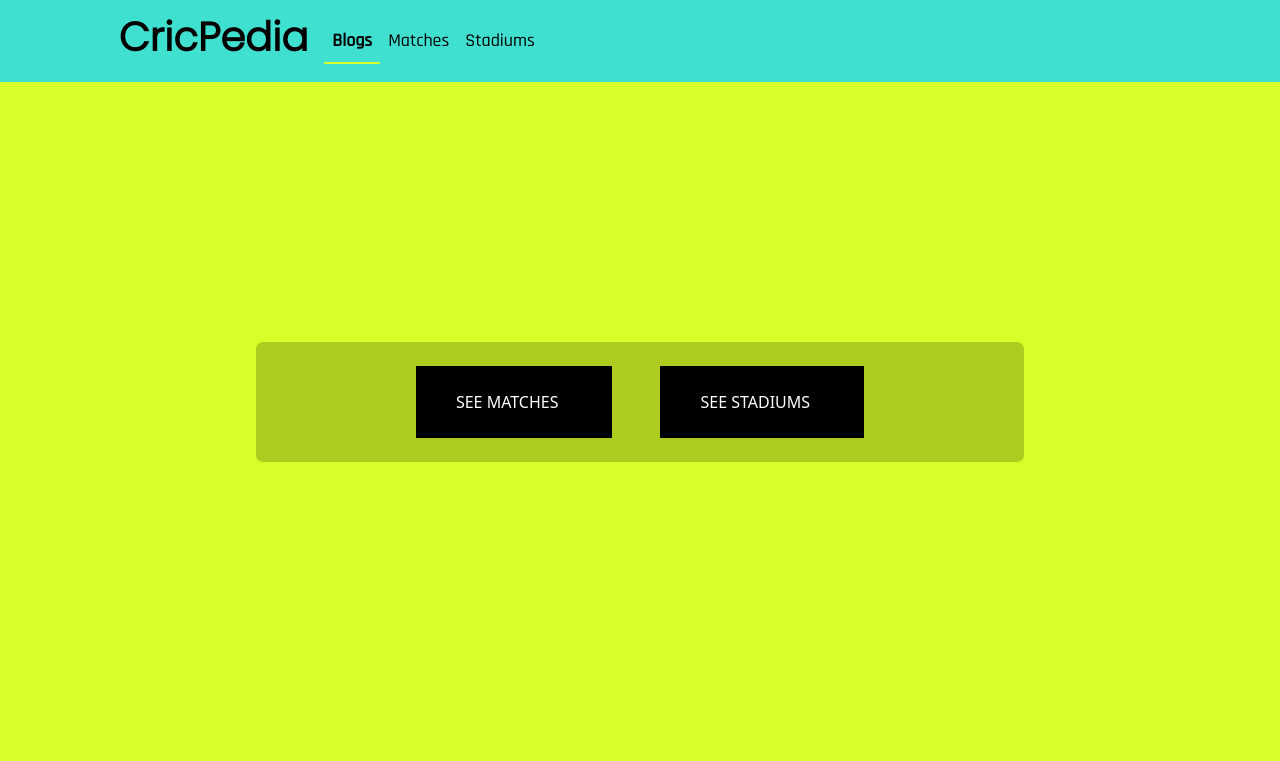
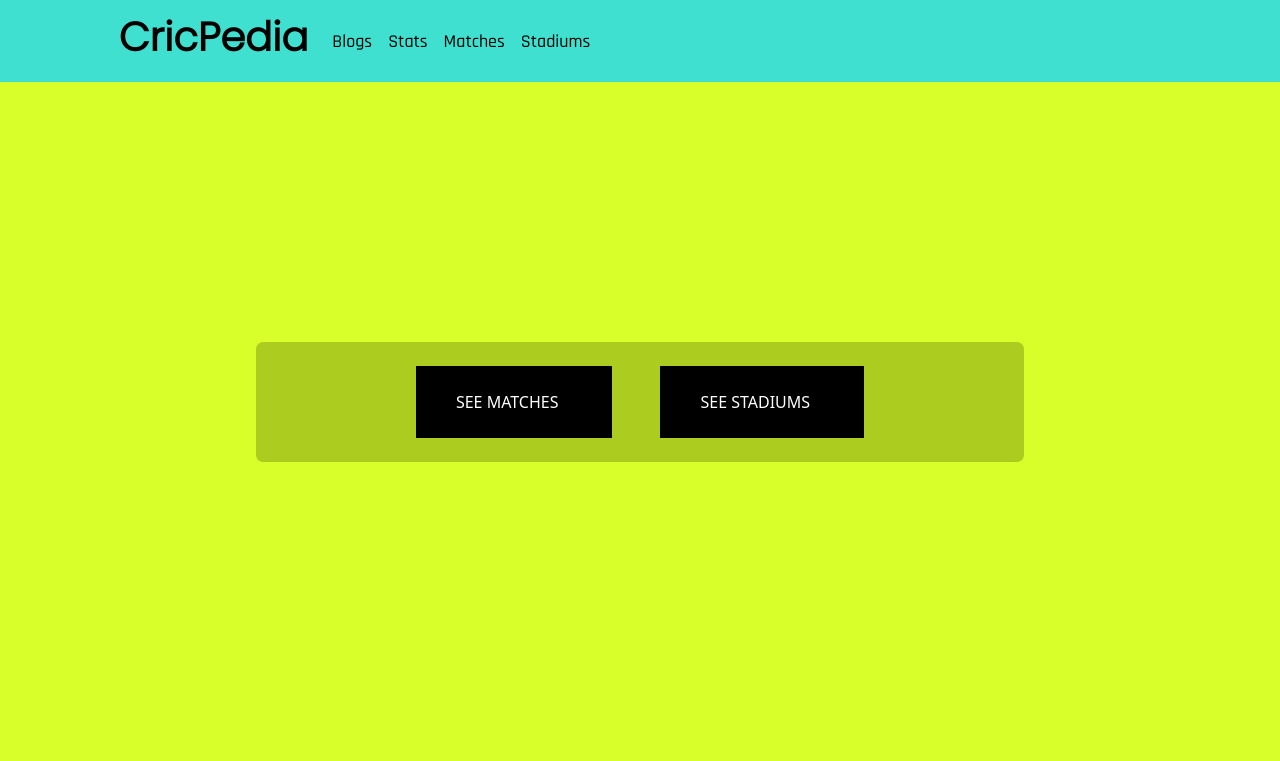
Before and after one commit to ujjwalborasi/CricPedia, a React (Create React App) app: page / in a window 1280 px wide. Shown: the top 761 px of the page. Built offline with nearby package versions, Linux system fonts and the light colour scheme; no server answers.

Commit message:
Imaged Added

```diff
--- a/src/App.jsx
+++ b/src/App.jsx
@@ -8,11 +8,12 @@ import Home from './Components/Home/Home';
 import Footer from './Components/Footer/Footer';
 import React, { Component } from 'react'
 import FetchData from './Api';
+import Stats from './Components/Stats/Stats';
 
 export class App extends Component {
   state = {
     Data: {},
-    Tem: 'ind'
+
   }
   async componentDidMount() {
     this.setState({ Data: (await FetchData()) });
@@ -29,9 +30,10 @@ console.log(this.state.Data)
         <Switch>
           <Route exact path="/" component={Home}  ></Route>
           <Route exact path="/Blogs" component={Blogs}></Route>
+          <Route exact path="/Stats" component={Stats}></Route>
           <Route exact path="/Matches" component={Matches}></Route>
           <Route exact path="/Stadiums" render={(props)=>(
-            <Stadiums {...props} data={Data} tem={Tem} />
+            <Stadiums {...props} data={Data}  />
           )}  />
 
         </Switch>
--- a/src/Components/NavBar/Navbar.jsx
+++ b/src/Components/NavBar/Navbar.jsx
@@ -19,7 +19,10 @@ function Navbar() {
             <div className="collapse navbar-collapse" id="navbarNav">
               <ul className="navbar-nav ml-auto ">
                 <li className="nav-item active">
-                  <NavLink activeClassName="menu_active" className="nav-link nav-li-sty " exact to="/">Blogs<span className="sr-only">(current)</span></NavLink>
+                  <NavLink activeClassName="menu_active" className="nav-link nav-li-sty " exact to="/Blogs">Blogs<span className="sr-only">(current)</span></NavLink>
+                </li>
+                <li className="nav-item active">
+                  <NavLink activeClassName="menu_active" className="nav-link nav-li-sty " exact to="/Stats">Stats<span className="sr-only">(current)</span></NavLink>
                 </li>
                 <li className="nav-item">
                   <NavLink activeClassName="menu_active" className="nav-link nav-li-sty" exact to="/Matches">Matches</NavLink>
--- /dev/null
+++ b/src/Components/Stats/Stats.jsx
@@ -0,0 +1,14 @@
+import React from 'react'
+import './Stats.css'
+function Stats() {
+    return (
+       <>
+       <div>
+
+       </div>
+       </>
+
+    )
+}
+
+export default Stats
```
Also changed, not shown: src/Components/Stats/Stats.css (added).
